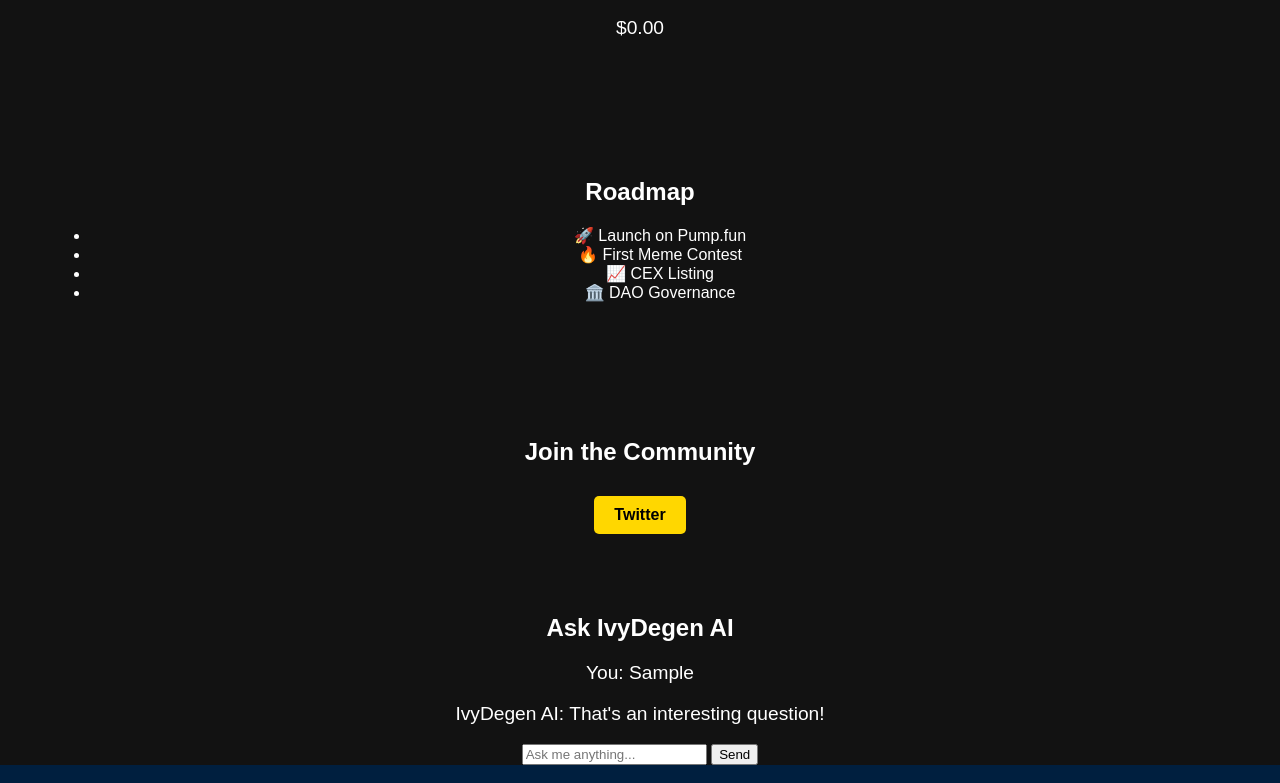
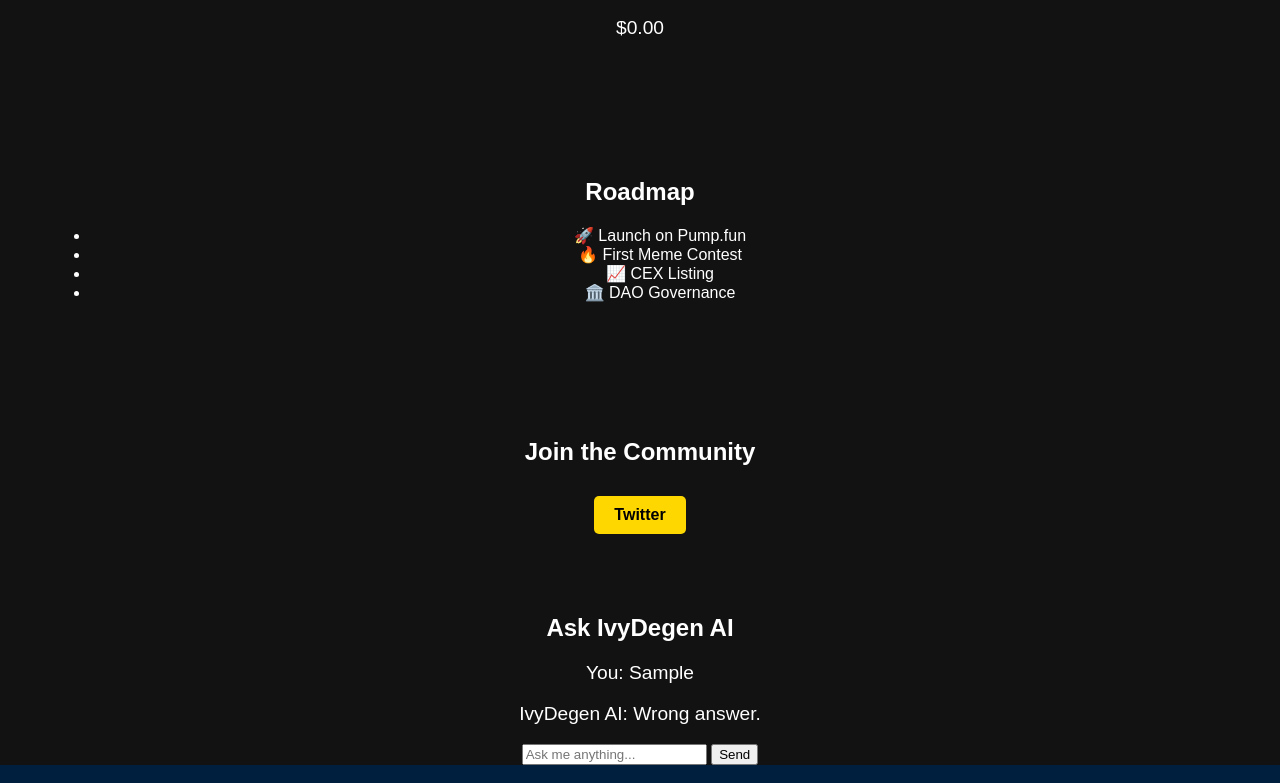
Before and after one commit to twistplot/IvyDegen, a plain HTML site: page index.html in a window 1280 px wide. Both pictures are taken after typing "Sample" into the empty fields and a click on the button "Send". Shown: the part 921-1704 px from the top of the page. Drawn offline with Linux system fonts and the light colour scheme; no server answers.

Commit message:
Update index.html

```diff
--- a/index.html
+++ b/index.html
@@ -68,6 +68,14 @@
     </footer>
 
     <script>
+        const responses = {
+            "What is IvyDegen?": "IvyDegen is a memecoin that blends Ivy League sophistication with crypto degen culture.",
+            "How can I buy IvyDegen?": "You can buy IvyDegen on Pump.fun! Follow our official links for safe transactions.",
+            "What are the tokenomics?": "IvyDegen has a total supply of 1,000,000,000 tokens, with 5% burn and 10% redistribution.",
+            "What is the roadmap?": "Our roadmap includes launch, community events, and CEX listings!",
+            "Who is behind IvyDegen?": "IvyDegen is a decentralized community project led by smart degens like you!"
+        };
+
         function sendMessage() {
             const userInput = document.getElementById("user-input").value;
             if (!userInput) return;
@@ -77,10 +85,11 @@
             userMessage.textContent = "You: " + userInput;
             chatBox.appendChild(userMessage);
 
-            // Simple AI Response (Mockup)
-            const botMessage = document.createElement("p");
-            botMessage.textContent = "IvyDegen AI: That's an interesting question!";
-            chatBox.appendChild(botMessage);
+            setTimeout(() => {
+                const botMessage = document.createElement("p");
+                botMessage.textContent = "IvyDegen AI: " + (responses[userInput] || "Wrong answer.");
+                chatBox.appendChild(botMessage);
+            }, 1000);
 
             document.getElementById("user-input").value = "";
         }
```
